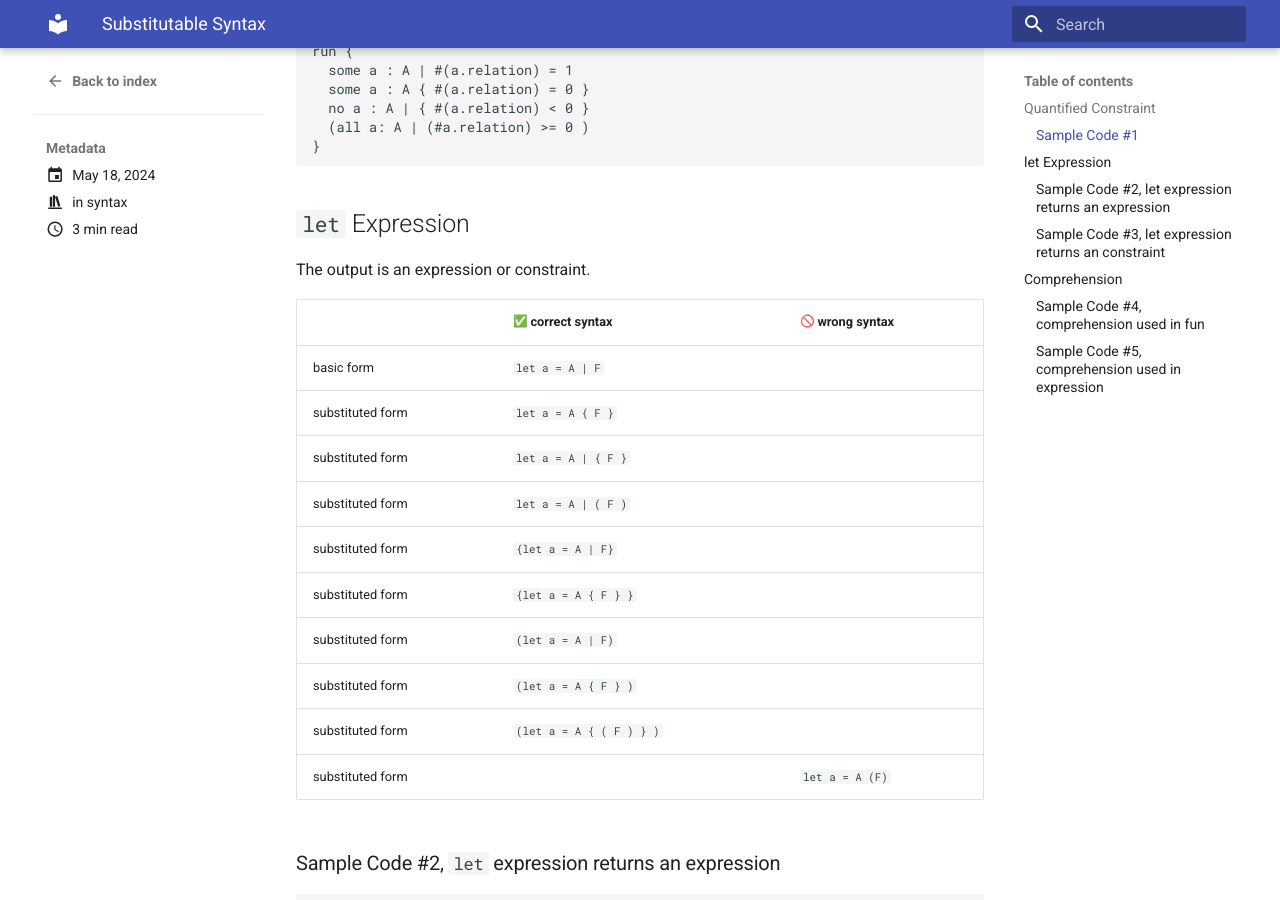
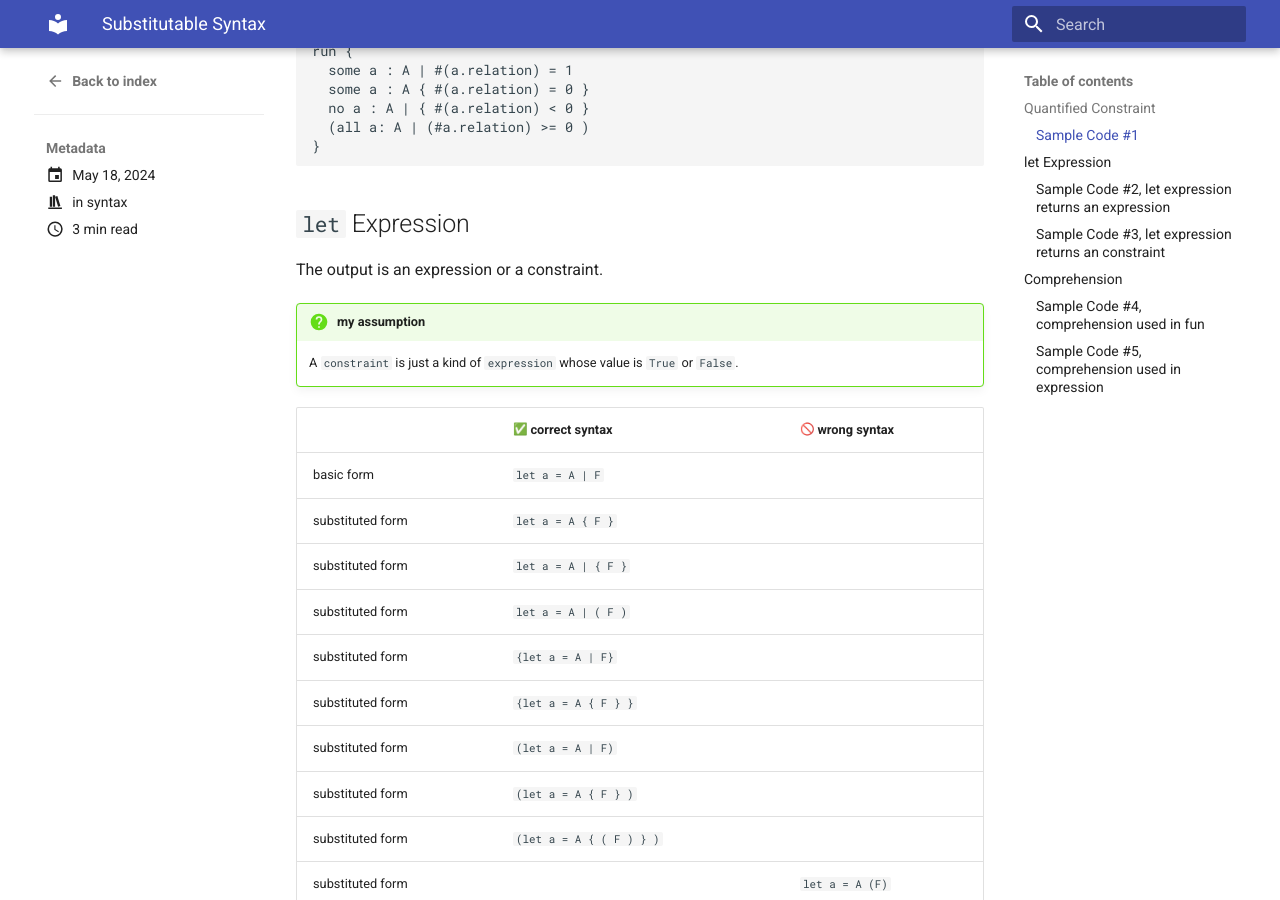
Before and after one commit to luomein/alloy_apprentice, an MkDocs documentation site: the page built from docs/blog/posts/substitutable_syntax.md, in a window 1280 px wide and 900 px high, scrolled down 1019 px. Built offline with MkDocs 1.6.1 and Material for MkDocs 9.7.7, drawn with Linux system fonts in a browser that asks for light colours; emoji names are drawn with the system emoji font; some of the changed text lies outside the part shown.

Commit message:
20240518

```diff
--- a/docs/blog/posts/substitutable_syntax.md
+++ b/docs/blog/posts/substitutable_syntax.md
@@ -48,7 +48,11 @@ run {
 
 ## `let` Expression
 
-The output is an expression or constraint.
+The output is an expression or a constraint.
+
+!!! question "my assumption"
+
+    A `constraint` is just a kind of `expression` whose value is `True` or `False`.
 
 | | :white_check_mark: correct syntax | :no_entry_sign: wrong syntax |
 | -- | -- | -- |
```
Also changed, not shown: other parts of docs/blog/posts/substitutable_syntax.md (+1 -0 lines), docs/blog/posts/existential_quantifier.md (+5 -3 lines), 6 other files.
